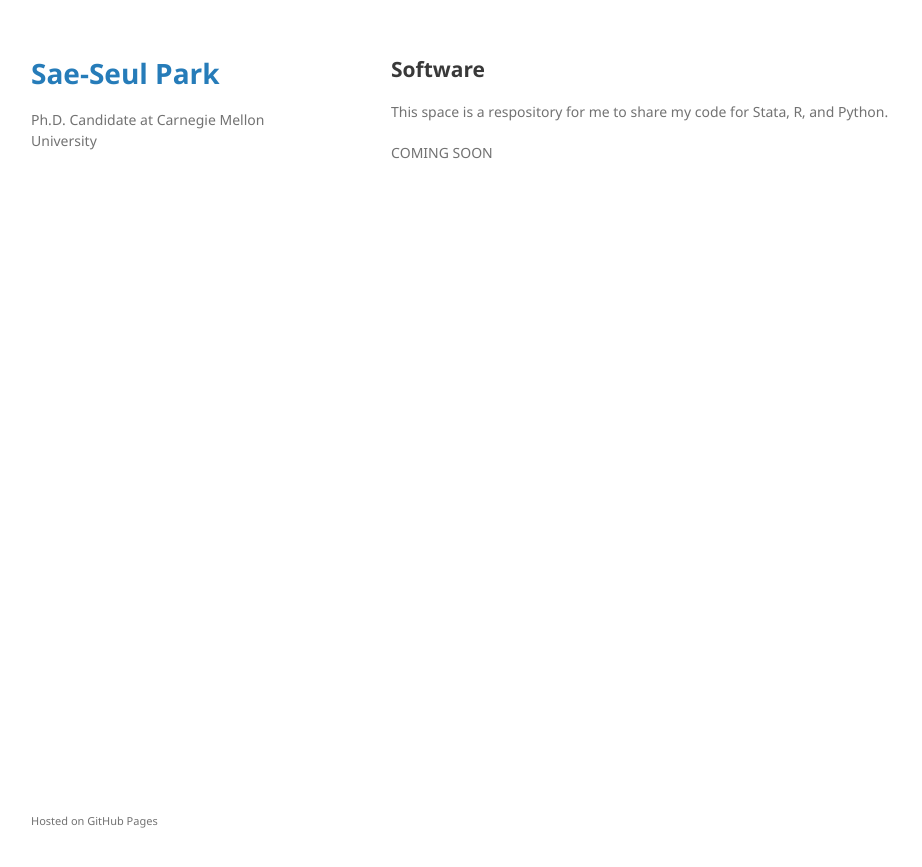
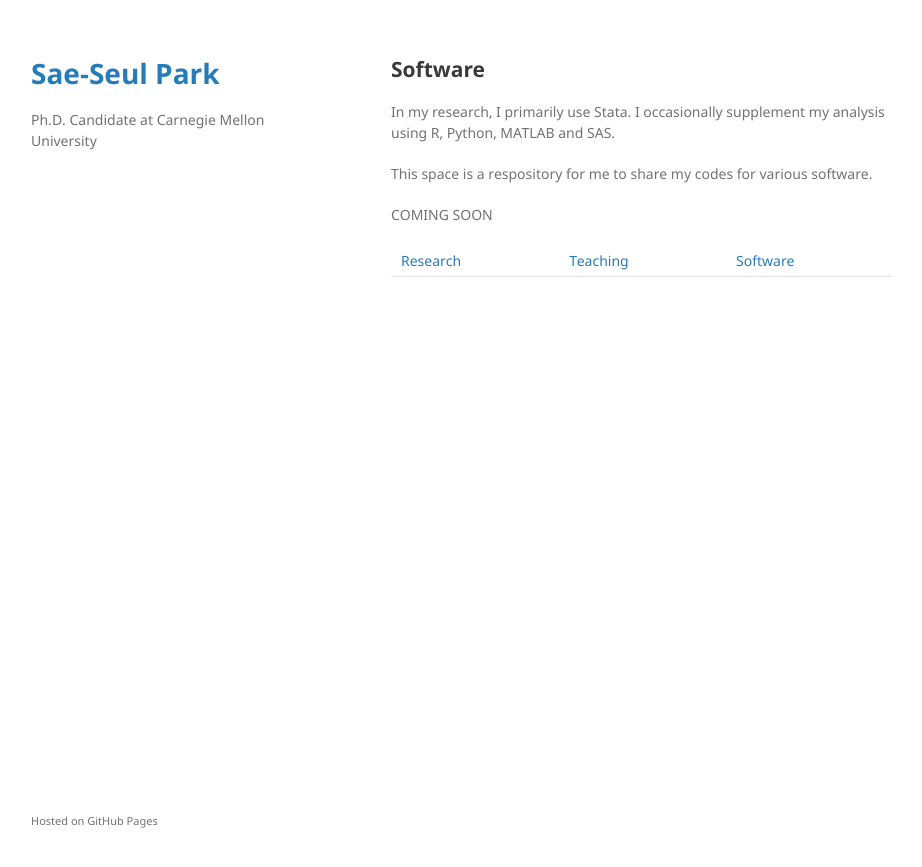
Before and after one commit to saepark/saepark.github.io, a Jekyll site: the page built from software.md, in a window 1280 px wide. Shown: the top 867 px of the page, without its empty margins (179-1101 px from the left). Built offline with Jekyll 4.4.1, drawn with Linux system fonts in a browser that asks for light colours; our own code applies the rules of GitHub Pages for plain Markdown files.

Commit message:
Update software.md

```diff
--- a/software.md
+++ b/software.md
@@ -4,6 +4,10 @@ layout: default
 
 ## Software
 
-This space is a respository for me to share my code for Stata, R, and Python.
+In my research, I primarily use Stata. I occasionally supplement my analysis using R, Python, MATLAB and SAS.
+
+This space is a respository for me to share my codes for various software.
 
 COMING SOON
+
+[Research](./research.html) | [Teaching](./teaching.html) | [Software](./software.html)
```
